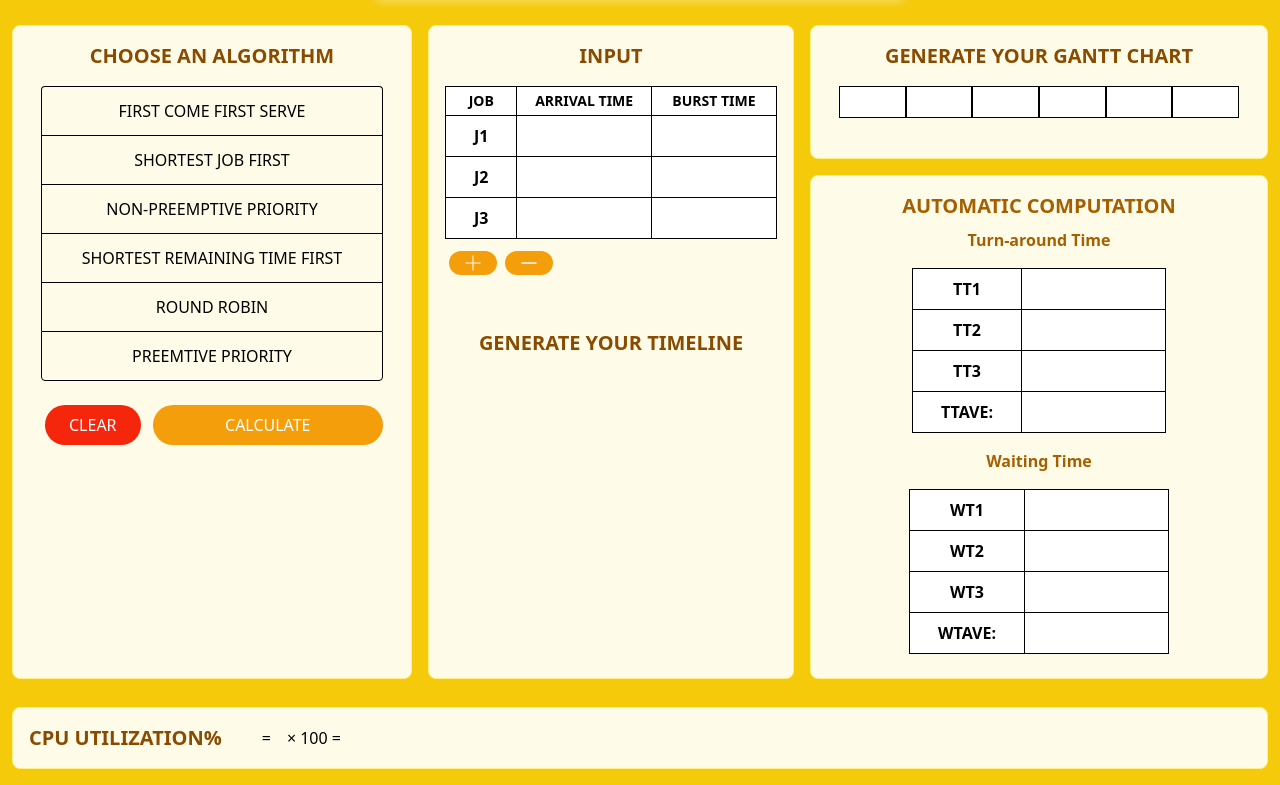
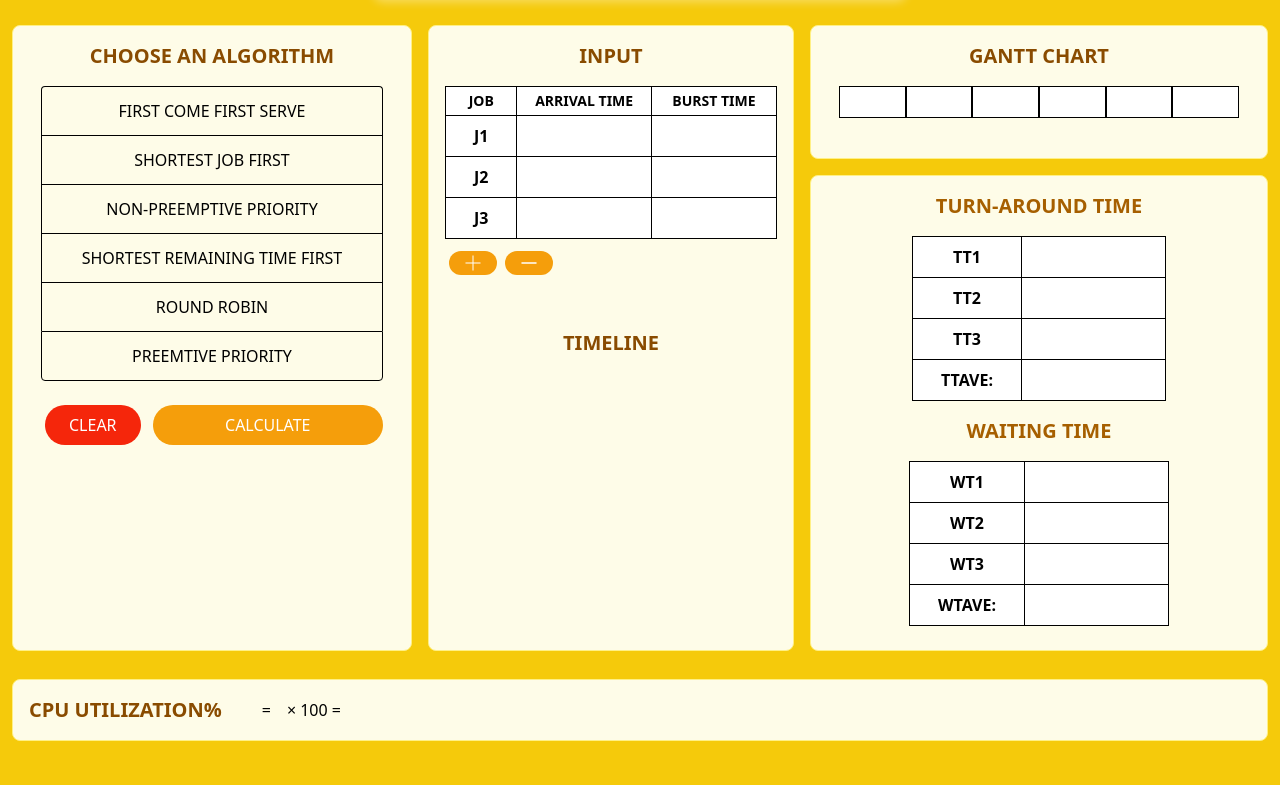
Before and after one commit to marcKevzzz/CPU-Scheduling-Calculator-Mikha, a plain HTML site: page index.html in a window 1280 px wide. Shown: the part 81-866 px from the top of the page. After the commit the page ends 838 px from the top, so only its background shows below. Drawn offline with nearby package versions, Linux system fonts and the light colour scheme.

Commit message:
Update index.html

```diff
--- a/index.html
+++ b/index.html
@@ -307,7 +307,7 @@
           </div>
           <div class="mt-8 my-auto flex flex-col items-center">
             <h3 class="text-yellow-800 text-xl text-center font-bold mb-2 ">
-              GENERATE YOUR TIMELINE
+              TIMELINE
             </h3>
             <div id="timeline" class="flex flex-row mt-3 mb-6"></div>
           </div>
@@ -317,7 +317,7 @@
         <div class="flex flex-col gap-4 grow ">
           <div class="bg-yellow-50 rounded-lg p-4 border border-yellow-200">
             <h2 class="text-yellow-800 text-xl font-bold text-center mb-4">
-              GENERATE YOUR GANTT CHART
+              GANTT CHART
             </h2>
 
             <div
@@ -342,14 +342,12 @@
           <div
             class="bg-yellow-50 rounded-lg p-4 border border-yellow-200 h-[100%]"
           >
-            <h3 class="text-yellow-700 text-center text-xl font-bold mb-2">
-              AUTOMATIC COMPUTATION
-            </h3>
+
             <div class="grid grid-cols-1 md:grid-cols-2 gap-2">
               <!-- Turn-around Time -->
               <div>
-                <h4 class="text-center text-md font-bold mb-2 text-yellow-700">
-                  Turn-around Time
+                <h4 class="text-center text-md font-bold mb-2 text-yellow-700  text-xl">
+                  TURN-AROUND TIME
                 </h4>
                 <div class="table w-auto p-2 mx-auto">
                   <table
@@ -396,8 +394,8 @@
 
               <!-- Waiting Time -->
               <div>
-                <h4 class="text-center text-md font-bold mb-2 text-yellow-700">
-                  Waiting Time
+                <h4 class="text-center text-md font-bold mb-2 text-yellow-700 text-xl">
+                  WAITING TIME
                 </h4>
                 <div class="table  w-auto p-2 mx-auto">
                   <table
```
